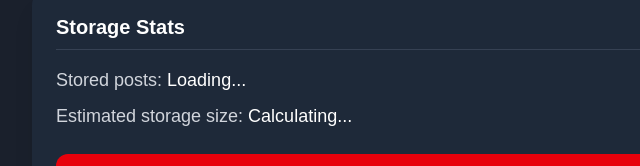
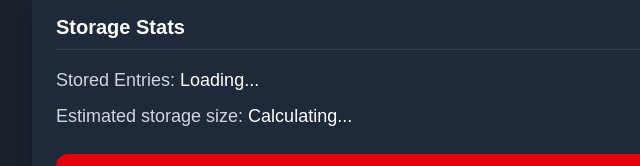
Before and after one commit to Netsug/nix-no-reposts, a website: page public/options.html in a window 1280 px wide. Shown: the part 634-800 px from the top of the page, 272-912 px from the left. Drawn offline with nearby package versions, Linux system fonts and the light colour scheme; files that its build step writes are made by us from their sources.

Commit message:
stored posts -> Stored entries

```diff
--- a/public/options.html
+++ b/public/options.html
@@ -173,7 +173,7 @@
 
             <div class="space-y-2 text-lg">
                 <p>
-                    <span class="font-medium text-gray-300">Stored posts:</span>
+                    <span class="font-medium text-gray-300">Stored Entries:</span>
                     <span id="trackedEntries" class="text-white">Loading...</span>
                 </p>
                 <p>
```
